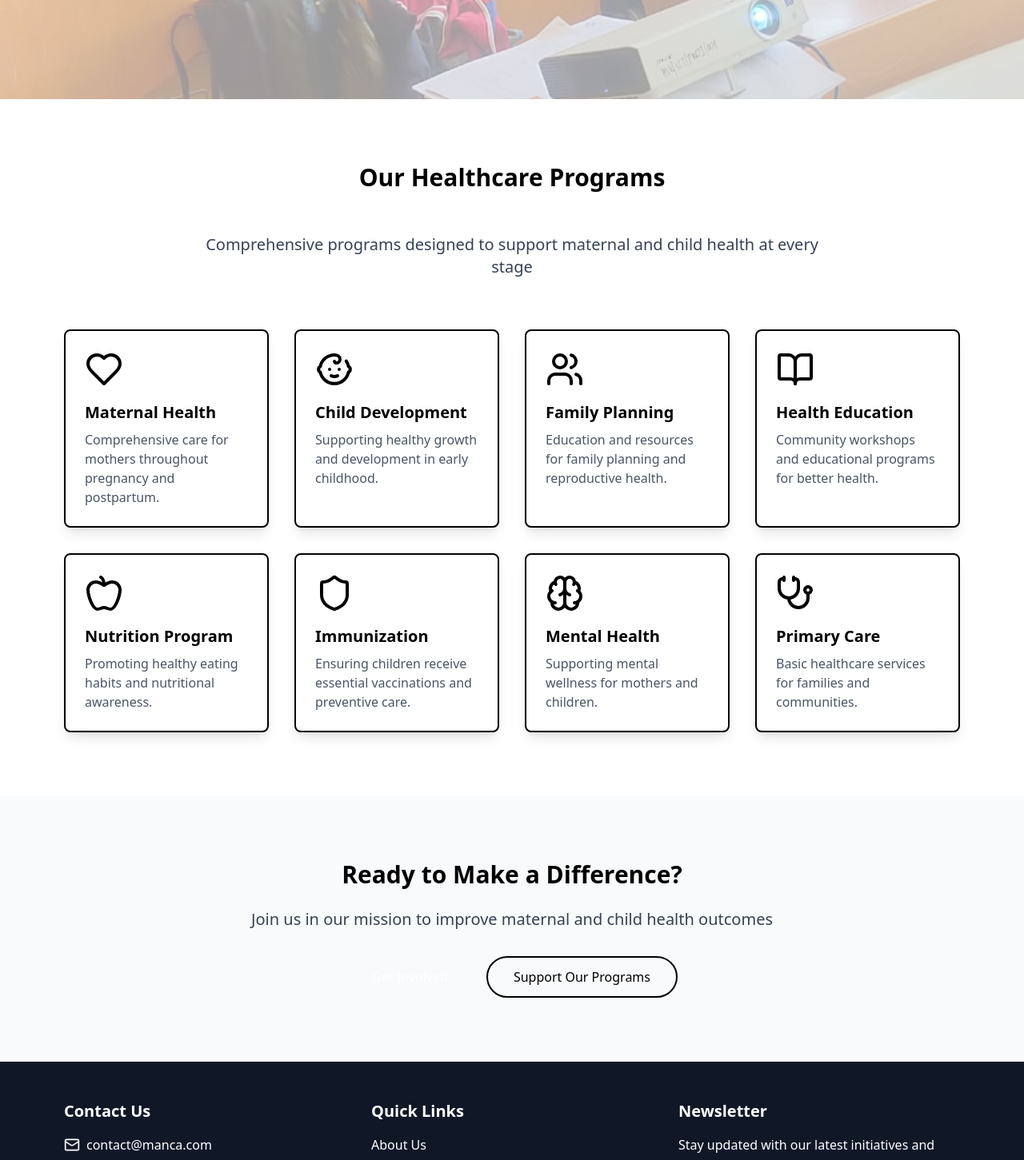
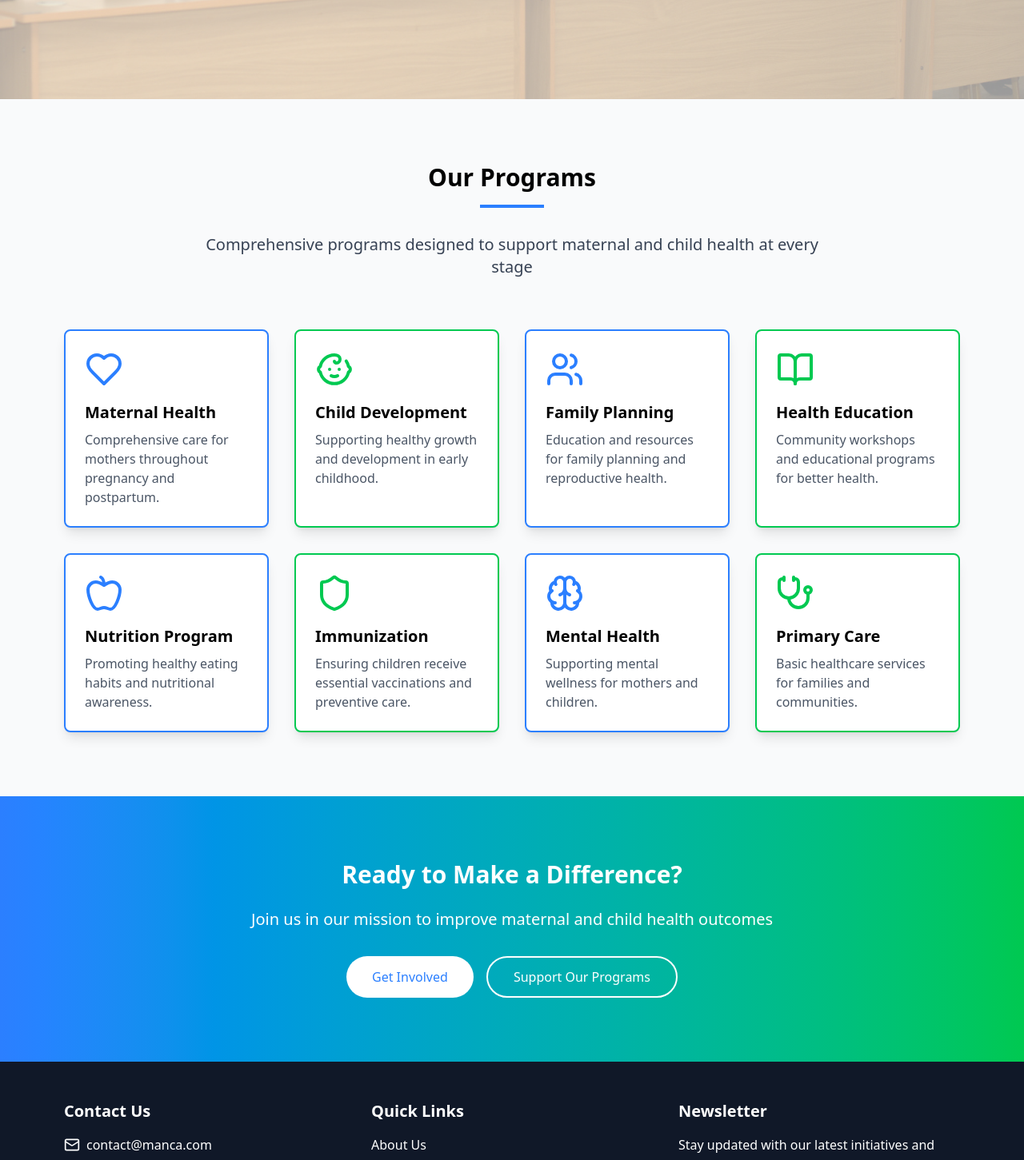
Before and after one commit to awinojanett/manca, a React (Vite) app: page /programmes in a window 1280 px wide. Shown: the part 420-1871 px from the top of the page at 80% size. Built offline with nearby package versions, Linux system fonts and the light colour scheme.

Commit message:
minor changes

```diff
--- a/src/components/Footer.tsx
+++ b/src/components/Footer.tsx
@@ -27,10 +27,10 @@ function Footer() {
           <div>
             <h3 className="text-xl font-semibold mb-4">Quick Links</h3>
             <ul className="space-y-2">
-              <li><a href="#" className="hover:text-blue-400 transition-colors">About Us</a></li>
-              <li><a href="#" className="hover:text-blue-400 transition-colors">Programs</a></li>
-              <li><a href="#" className="hover:text-blue-400 transition-colors">Get Involved</a></li>
-              <li><a href="#" className="hover:text-blue-400 transition-colors">Donate</a></li>
+              <li><a href="/about" className="hover:text-blue-400 transition-colors">About Us</a></li>
+              <li><a href="/programmes" className="hover:text-blue-400 transition-colors">Programs</a></li>
+              <li><a href="/community" className="hover:text-blue-400 transition-colors">Get Involved</a></li>
+              <li><a href="/donate" className="hover:text-blue-400 transition-colors">Donate</a></li>
             </ul>
           </div>
 
--- a/src/pages/About.tsx
+++ b/src/pages/About.tsx
@@ -120,7 +120,7 @@ function About() {
       </section>
 
       {/* Join Us Section */}
-      <section className="py-20 bg-blue-700 text-white text-center">
+      <section className="py-20 bg-blue-500 text-white text-center">
         <div className="max-w-6xl mx-auto px-6">
           <h2 className="text-4xl font-bold mb-6">Join Us</h2>
           <p className="text-lg max-w-3xl mx-auto mb-6">
--- a/src/pages/Programmes.tsx
+++ b/src/pages/Programmes.tsx
@@ -1,7 +1,15 @@
-
-import { motion } from 'framer-motion';
-import { useInView } from 'react-intersection-observer';
-import { Heart, Baby, Users, BookOpen, Apple, Shield, Brain, Stethoscope } from 'lucide-react';
+import { motion } from "framer-motion";
+import { useInView } from "react-intersection-observer";
+import {
+  Heart,
+  Baby,
+  Users,
+  BookOpen,
+  Apple,
+  Shield,
+  Brain,
+  Stethoscope,
+} from "lucide-react";
 
 function Programmes() {
   const [ref, inView] = useInView({
@@ -12,51 +20,56 @@ function Programmes() {
   const programs = [
     {
       icon: Heart,
-      title: 'Maternal Health',
-      description: 'Comprehensive care for mothers throughout pregnancy and postpartum.',
-      color: 'blue',
+      title: "Maternal Health",
+      description:
+        "Comprehensive care for mothers throughout pregnancy and postpartum.",
+      color: "blue",
     },
     {
       icon: Baby,
-      title: 'Child Development',
-      description: 'Supporting healthy growth and development in early childhood.',
-      color: 'green',
+      title: "Child Development",
+      description:
+        "Supporting healthy growth and development in early childhood.",
+      color: "green",
     },
     {
       icon: Users,
-      title: 'Family Planning',
-      description: 'Education and resources for family planning and reproductive health.',
-      color: 'blue',
+      title: "Family Planning",
+      description:
+        "Education and resources for family planning and reproductive health.",
+      color: "blue",
     },
     {
       icon: BookOpen,
-      title: 'Health Education',
-      description: 'Community workshops and educational programs for better health.',
-      color: 'green',
+      title: "Health Education",
+      description:
+        "Community workshops and educational programs for better health.",
+      color: "green",
     },
     {
       icon: Apple,
-      title: 'Nutrition Program',
-      description: 'Promoting healthy eating habits and nutritional awareness.',
-      color: 'blue',
+      title: "Nutrition Program",
+      description: "Promoting healthy eating habits and nutritional awareness.",
+      color: "blue",
     },
     {
       icon: Shield,
-      title: 'Immunization',
-      description: 'Ensuring children receive essential vaccinations and preventive care.',
-      color: 'green',
+      title: "Immunization",
+      description:
+        "Ensuring children receive essential vaccinations and preventive care.",
+      color: "green",
     },
     {
       icon: Brain,
-      title: 'Mental Health',
-      description: 'Supporting mental wellness for mothers and children.',
-      color: 'blue',
+      title: "Mental Health",
+      description: "Supporting mental wellness for mothers and children.",
+      color: "blue",
     },
     {
       icon: Stethoscope,
-      title: 'Primary Care',
-      description: 'Basic healthcare services for families and communities.',
-      color: 'green',
+      title: "Primary Care",
+      description: "Basic healthcare services for families and communities.",
+      color: "green",
     },
   ];
 
@@ -66,7 +79,7 @@ function Programmes() {
       <div className="relative h-[60vh] flex items-center justify-center bg-gradient-to-r from-manca-blue to-manca-green">
         <div className="absolute inset-0">
           <img
-            src="/010.jpeg"
+            src="/006.jpeg"
             alt="Programs"
             className="w-full h-full object-cover opacity-40"
           />
@@ -78,7 +91,7 @@ function Programmes() {
             animate={{ opacity: 1, y: 0 }}
             transition={{ duration: 0.8 }}
           >
-            Our Programmes
+            Our Programs
           </motion.h1>
           <motion.p
             className="text-xl md:text-2xl max-w-3xl mx-auto"
@@ -92,7 +105,7 @@ function Programmes() {
       </div>
 
       {/* Programs Grid */}
-      <section className="py-20 bg-white">
+      <section className="py-20 bg-gray-50">
         <div className="max-w-6xl mx-auto px-4">
           <motion.div
             ref={ref}
@@ -101,10 +114,11 @@ function Programmes() {
             transition={{ duration: 0.8 }}
             className="text-center mb-16"
           >
-            <h2 className="text-3xl font-bold mb-4">Our Healthcare Programs</h2>
-            <div className="w-20 h-1 bg-manca-blue mx-auto mb-8"></div>
+            <h2 className="text-3xl font-bold mb-4">Our Programs</h2>
+            <div className="w-20 h-1 bg-blue-500 mx-auto mb-8"></div>
             <p className="text-xl text-gray-700 max-w-3xl mx-auto">
-              Comprehensive programs designed to support maternal and child health at every stage
+              Comprehensive programs designed to support maternal and child
+              health at every stage
             </p>
           </motion.div>
 
@@ -116,12 +130,18 @@ function Programmes() {
                 animate={inView ? { opacity: 1, y: 0 } : {}}
                 transition={{ duration: 0.8, delay: index * 0.1 }}
                 className={`bg-white p-6 rounded-lg shadow-lg hover:shadow-xl transition-all duration-300 transform hover:scale-105 border-2 ${
-                  program.color === 'blue' ? 'border-manca-blue' : 'border-manca-green'
+                  program.color === "blue"
+                    ? "border-blue-500"
+                    : "border-green-500"
                 }`}
               >
-                <program.icon className={`w-12 h-12 mb-4 ${
-                  program.color === 'blue' ? 'text-manca-blue' : 'text-manca-green'
-                }`} />
+                <program.icon
+                  className={`w-12 h-12 mb-4 ${
+                    program.color === "blue"
+                      ? "text-blue-500"
+                      : "text-green-500"
+                  }`}
+                />
                 <h3 className="text-xl font-semibold mb-2">{program.title}</h3>
                 <p className="text-gray-600">{program.description}</p>
               </motion.div>
@@ -131,22 +151,25 @@ function Programmes() {
       </section>
 
       {/* Call to Action */}
-      <section className="py-20 bg-gray-50">
-        <div className="max-w-4xl mx-auto px-4 text-center">
+      <section className="py-20 bg-gradient-to-r from-blue-500 to-green-500 text-white text-center">
+        <div className="max-w-4xl mx-auto px-4">
           <motion.div
             initial={{ opacity: 0, y: 20 }}
             animate={inView ? { opacity: 1, y: 0 } : {}}
             transition={{ duration: 0.8 }}
           >
-            <h2 className="text-3xl font-bold mb-6">Ready to Make a Difference?</h2>
-            <p className="text-xl text-gray-700 mb-8">
-              Join us in our mission to improve maternal and child health outcomes
+            <h2 className="text-3xl font-bold mb-6">
+              Ready to Make a Difference?
+            </h2>
+            <p className="text-xl mb-8">
+              Join us in our mission to improve maternal and child health
+              outcomes
             </p>
             <div className="flex flex-col sm:flex-row justify-center gap-4">
-              <button className="px-8 py-3 bg-manca-blue text-white rounded-full hover:bg-blue-700 transition-colors duration-300">
+              <button className="px-8 py-3 bg-white text-blue-500 rounded-full hover:bg-blue-700 hover:text-white transition-colors duration-300">
                 Get Involved
               </button>
-              <button className="px-8 py-3 border-2 border-manca-green text-manca-green rounded-full hover:bg-manca-green hover:text-white transition-colors duration-300">
+              <button className="px-8 py-3 border-2 border-white text-white rounded-full hover:bg-white hover:text-green-500 transition-colors duration-300">
                 Support Our Programs
               </button>
             </div>
```
